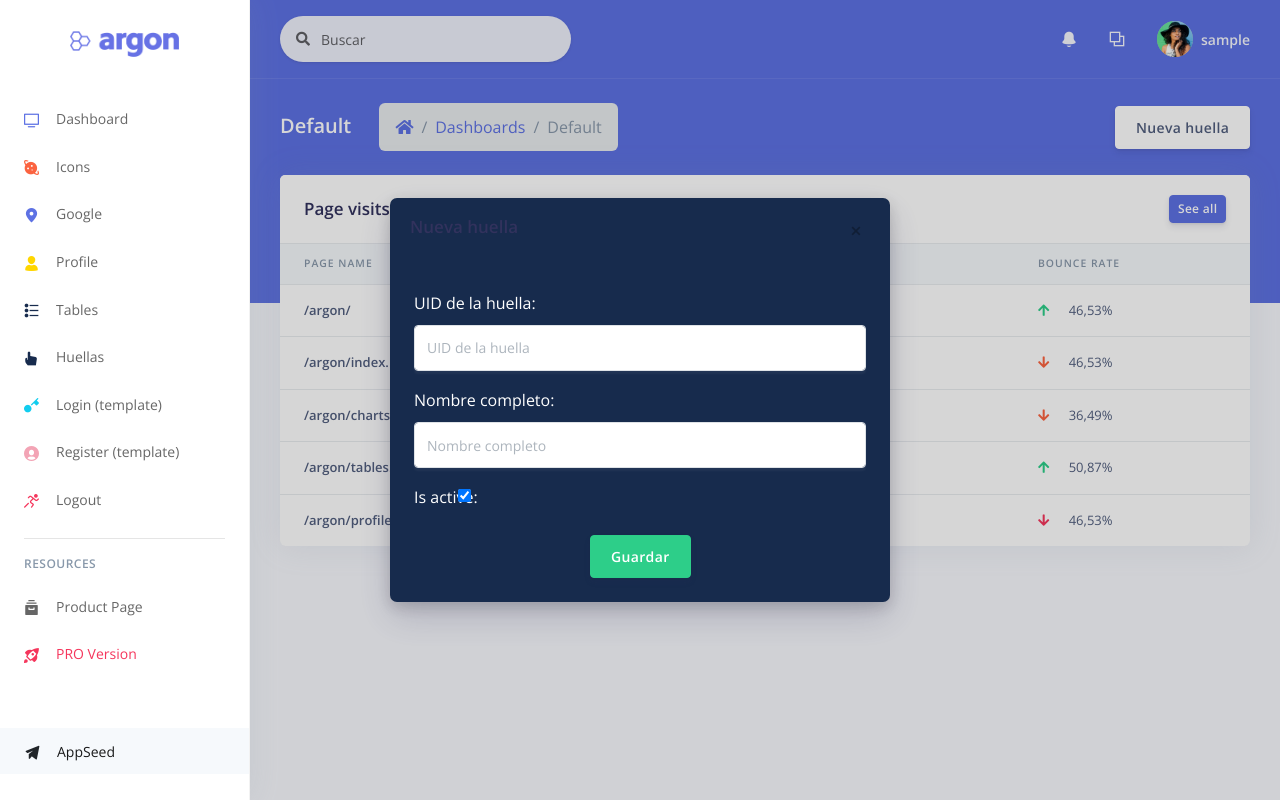
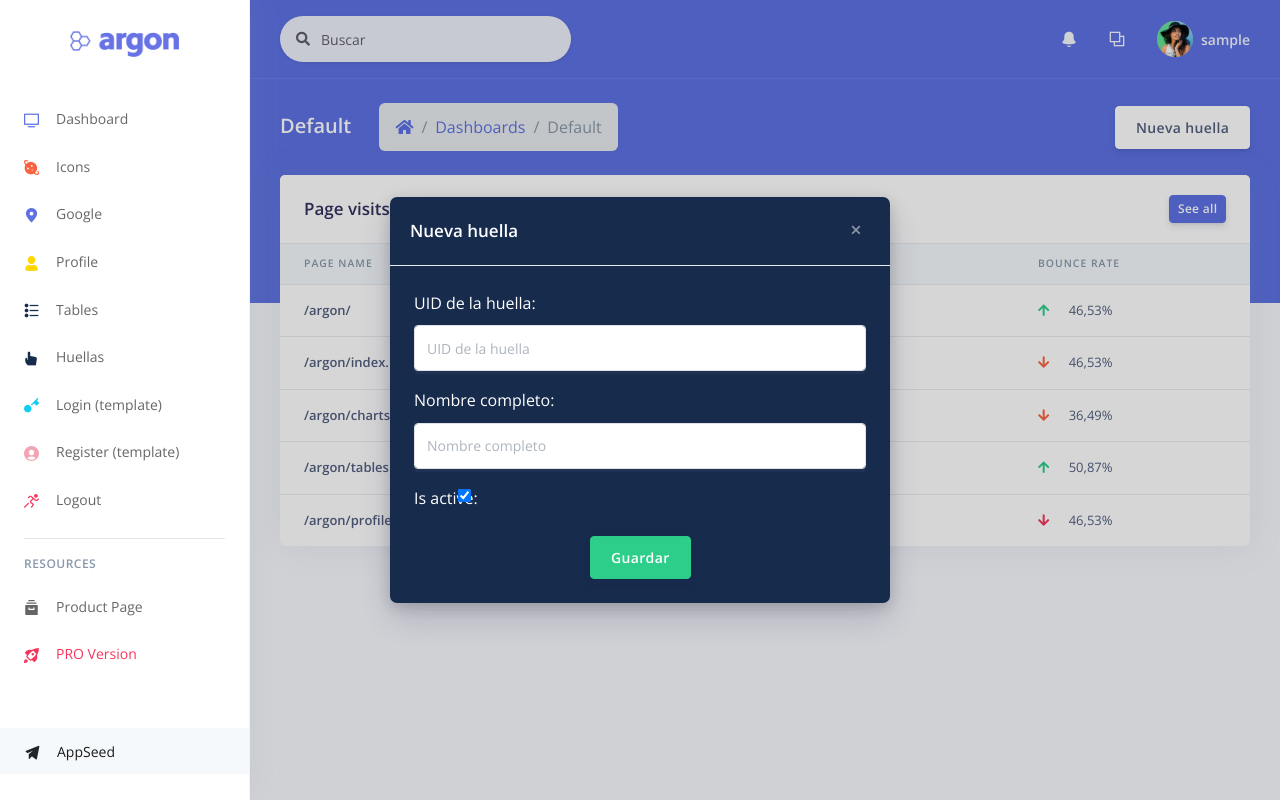
Before and after one commit to Niiw-dev/FRA, a Django app: page /attendance/fingerprints/ in a window 1280 px wide, after a click on "Nueva huella". Run offline with Django 3.2, Linux system fonts and the light colour scheme; the visitor is signed in with stand-in values (Sample User, id 1); some libraries are stand-ins or nearby versions.

Commit message:
Se ajustan en vistas

```diff
--- a/apps/templates/attendance/fingerprintList.html
+++ b/apps/templates/attendance/fingerprintList.html
@@ -150,10 +150,10 @@
       <div class="modal-dialog modal-dialog-centered" role="document">
         <div class="modal-content bg-default text-white">
 
-          <div class="modal-header">
-            <h5 class="modal-title" id="fingerprintModalLabel">{{ title }}</h5>
+          <div class="modal-header align-items-center">
+            <h5 class="modal-title text-white" id="fingerprintModalLabel">{{ title }}</h5>
             <button type="button" class="close text-white" data-dismiss="modal" aria-label="Cerrar">
-              <span aria-hidden="true">&times;</span>
+              <span aria-hidden="true" class="text-white">&times;</span>
             </button>
           </div>
 
--- a/apps/templates/layouts/base.html
+++ b/apps/templates/layouts/base.html
@@ -39,6 +39,12 @@
   <!-- Specific CSS goes HERE -->
   {% block stylesheets %}{% endblock stylesheets %}
 
+  <style>
+    .modal-header{
+      border-bottom: 1px solid #e9ecef;
+    }
+  </style>
+
 </head>
 
 <body class="">
```
